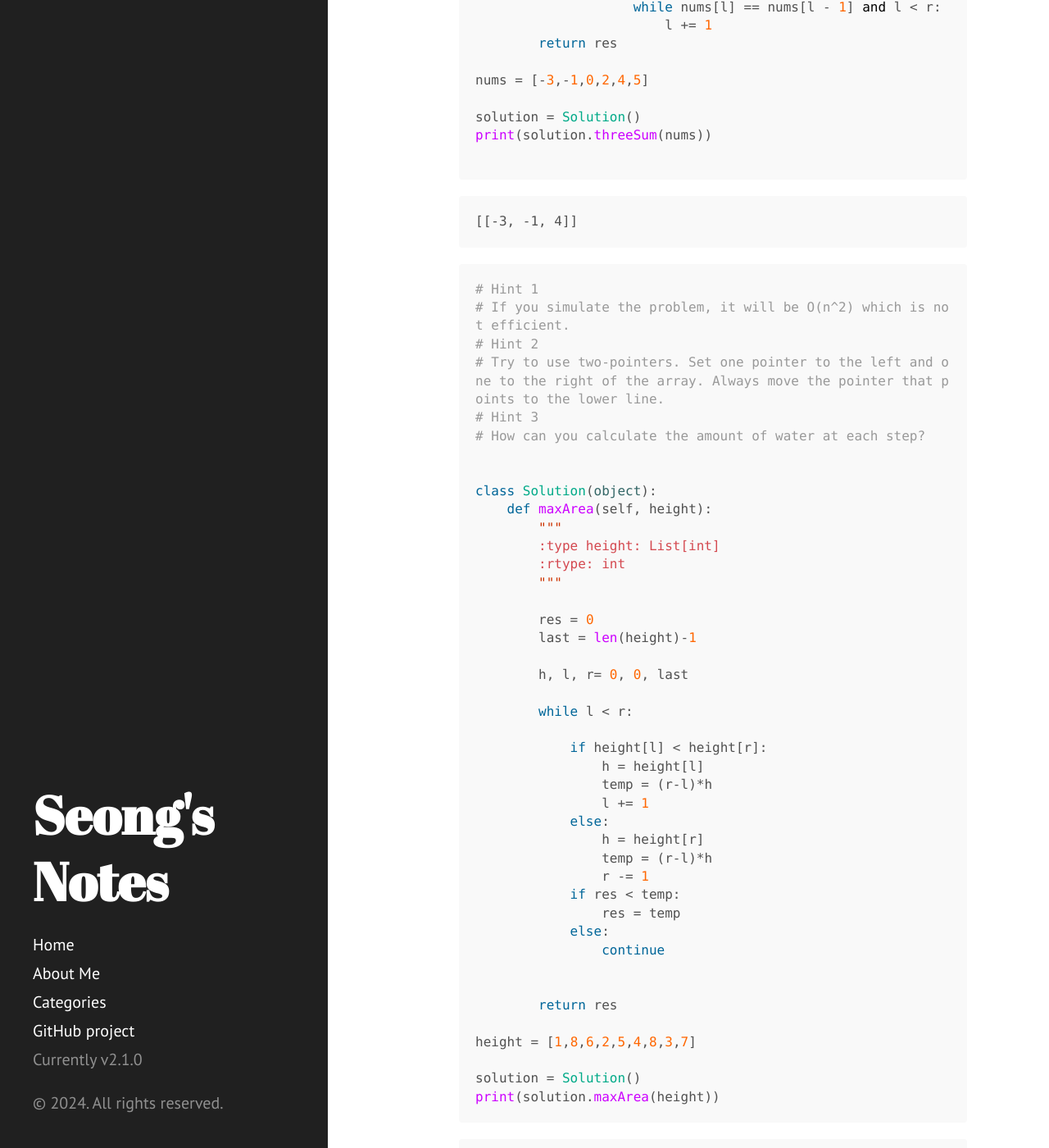
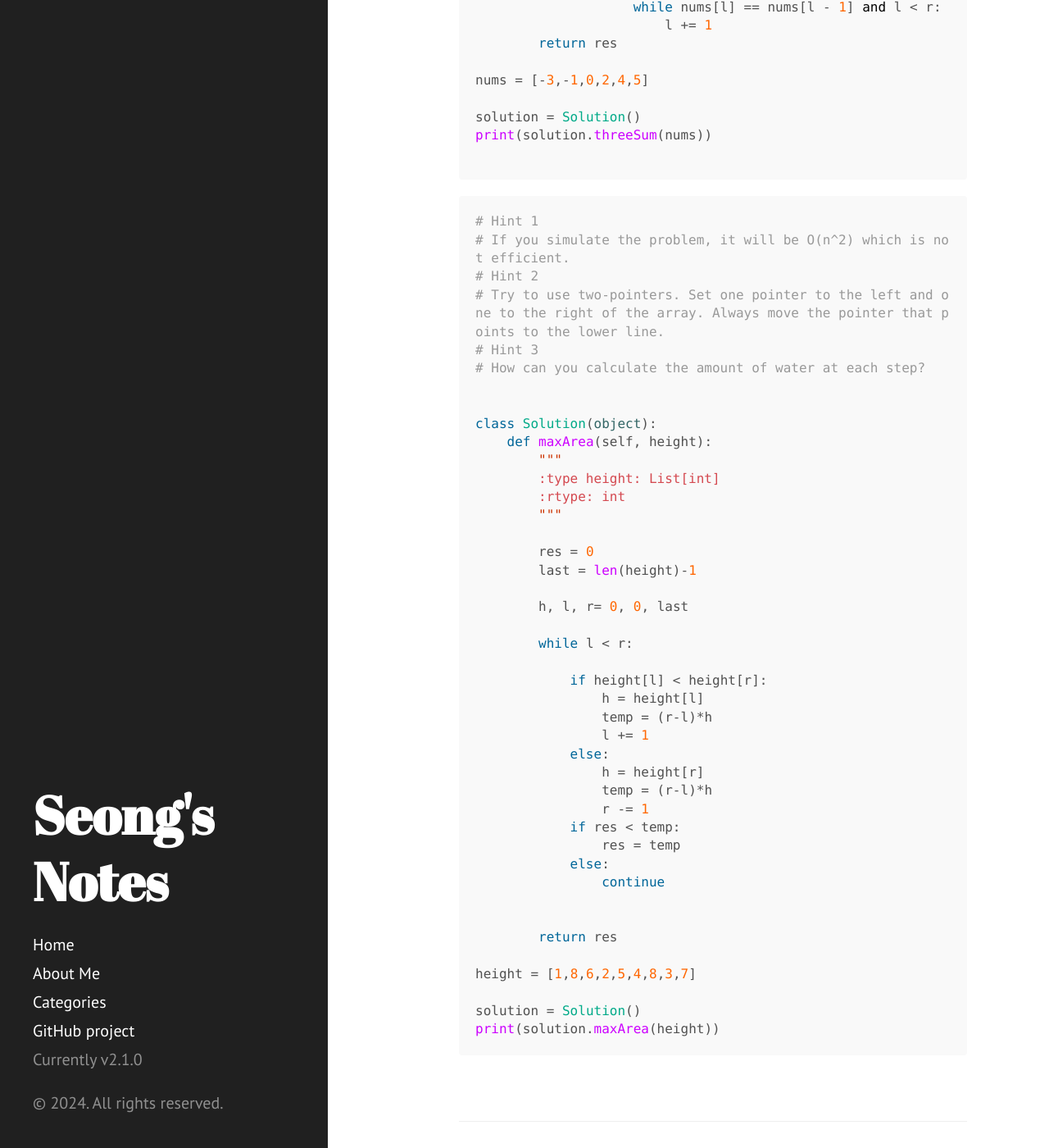
Before and after one commit to GwangseongCho/GwangseongCho.github.io, a Jekyll site: the page built from _posts/2024-01-29-two pointer.md, in a window 1280 px wide and 1400 px high, scrolled down 2024 px. Shown: the whole window at 82% size. Built offline with Jekyll 4.4.1, drawn with Linux system fonts in a browser that asks for light colours.

Commit message:
edit two pointer page

````diff
--- a/_posts/2024-01-29-two pointer.md
+++ b/_posts/2024-01-29-two pointer.md
@@ -101,9 +101,6 @@ print(solution.threeSum(nums))
 
 ```
 
-    [[-3, -1, 4]]
-
-
 
 ```python
 # Hint 1
@@ -149,11 +146,3 @@ height = [1,8,6,2,5,4,8,3,7]
 solution = Solution()
 print(solution.maxArea(height))
 ```
-
-    49
-
-
-
-```python
-
-```
````
